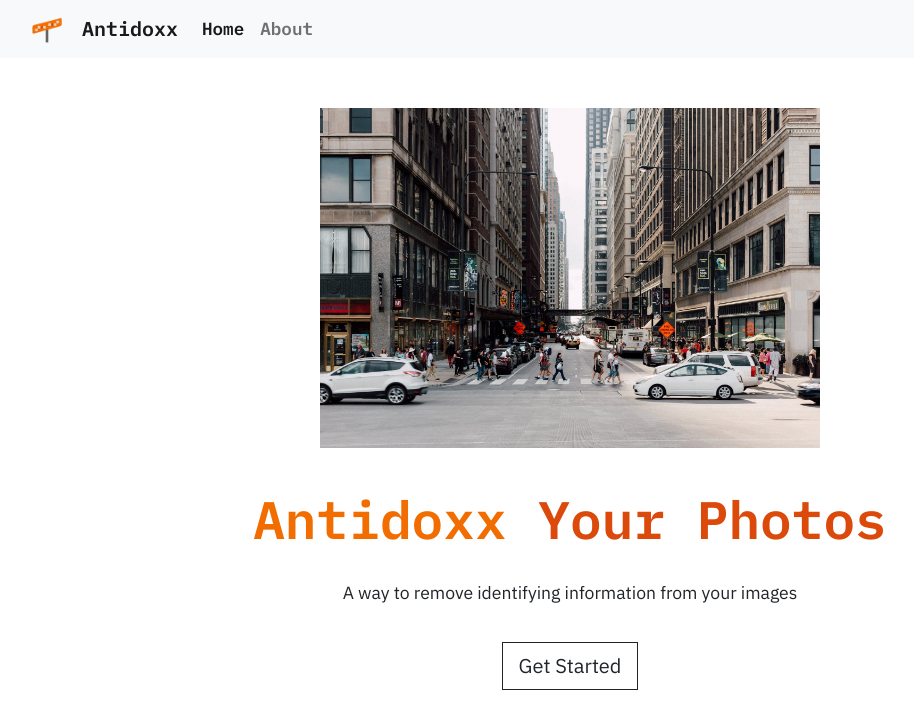
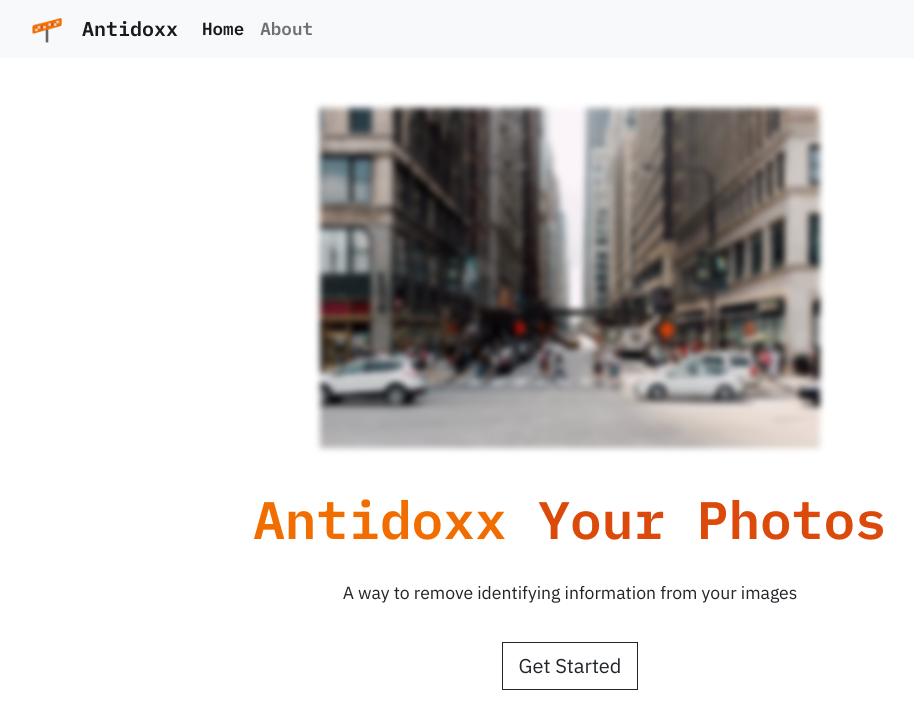
Before and after one commit to MiniHacks/MoreGeese, a React (Create React App) app: page / in a window 1280 px wide. Shown: the top 712 px of the page, without its empty margins (70-984 px from the left). Built offline with nearby package versions, Linux system fonts and the light colour scheme.

Commit message:
Add blur

```diff
--- a/src/components/start.tsx
+++ b/src/components/start.tsx
@@ -1,14 +1,24 @@
 import React from "react";
 import { Button } from "react-bootstrap";
 import "../styles/start.css";
+import motion from "framer-motion";
 
 
 // SORRY BEN LOL
 
-const Start = ({ onPageChange }: { onPageChange: Function }) => {
+const Start = ({ onPageChange }: { onPageChange: Function}) => {
+  /*
+  const renderPlaceholder = () => {
+    if (isBlur) {
+      return <img className="blursed" src={"./placeholder.png"} alt="blurred placeholder" />;
+    }
+    return <img className="blursed" src={"./placeholder.png"} alt="nice placeholder" />;
+  }
+  */
+
   return (
     <div className="start">
-      <img src="./placeholder.png" alt="pretty placeholder" />
+      <img className="blursed" src={"./placeholder.png"} alt="nice placeholder" />
       <h1 className="title">
         <span className="blur">A</span>
         <span className="blur">n</span>
--- a/src/pages/about.tsx
+++ b/src/pages/about.tsx
@@ -9,8 +9,8 @@
           <img src="./image.svg" alt="photo" />
           <h1>What is this?</h1>
           <div className="text">
-          <p> <span className="highlight">Antidoxx is a privacy tool that detects and removes sensitive information</span> from
-              pictures so you can share the moment without sharing too much.</p>
+          <p> <span className="highlight">Antidoxx is a privacy tool that detects and removes sensitive information from
+              pictures</span>  so you can share the moment without sharing too much.</p>
 
           <p> After uploading your image, Antidoxx will locate text within the image, allowing you to choose
               what is removed and what remains.</p>
@@ -44,42 +44,6 @@
 
         </div>
     </div>
-
-    /*
-    <div className="page about">
-      <div>
-      <div className="item">
-        <h2>What is this?</h2>
-        <p>
-          A tool to help protect the privacy of anyone that uses an image
-          sharing website. Upload an image, pick the parts that you want to blur
-          out, and in just a few seconds, get a new copy of the image ready to
-          post to the web.
-        </p>
-      </div>
-      <div className="item">
-        <h1>How is my image processed?</h1>
-        <p>
-          We use a machine learning computer vision algorithm to detect text in
-          your images that you might want to blur out in order to keep your
-          location private. You then select which of the text you want to blur
-          and we produce a new copy of your image with the desired r.
-      <div className="item">
-        <h1>What do you do with my images?</h1>
-        <p>
-          After you upload an image, we only process it and remove any text.
-          After you download the new copy, we delete both the original and
-          edited versions in order to keep your privacy safe.
-        </p>
-      </div>
-      <div className="item">
-        <h1>Who made this?</h1>
-        <p>People who have mixed feelings about geese</p>
-        <img src="./goose.png" alt="goose" />
-      </div>
-      </div>
-    </div>
-    */
   );
 };
 
--- a/src/pages/home.tsx
+++ b/src/pages/home.tsx
@@ -27,7 +27,7 @@
 
   switch (page) {
     case "get-started":
-      return <Start onPageChange={handlePageChange} />;
+      return <Start onPageChange={handlePageChange}/>;
     case "upload":
       return (
         <Upload
@@ -49,7 +49,7 @@
     case "download":
       return <Download onPageChange={handlePageChange} fileId={fileId} />;
     default:
-      return <Start onPageChange={handlePageChange} />;
+      return <Start onPageChange={handlePageChange}/>;
   }
 };
 
--- a/src/styles/start.css
+++ b/src/styles/start.css
@@ -8,3 +8,13 @@
     color: transparent;
     transition: all 0.5s ease;
 }
+
+@keyframes blursed {
+    100% { filter: blur(3px); }
+    0% { filter: blur(0px); }
+}
+
+.blursed {
+    animation: blursed linear 2s;
+    filter: blur(3px);
+}
```
